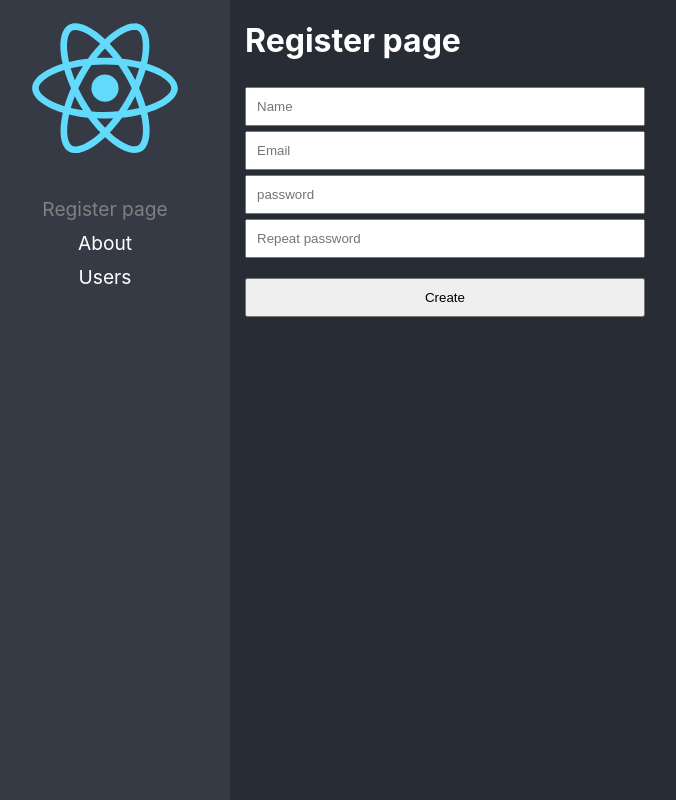
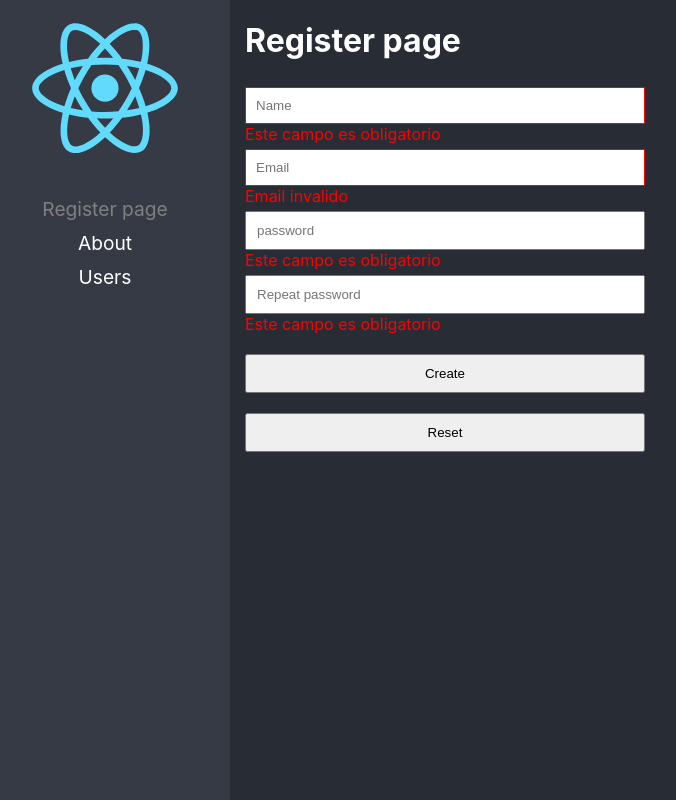
Before and after one commit to mario8a/react-pro, a React (Create React App) app: page /register in a window 1280 px wide. Shown: the whole page, without its empty margins (20-696 px from the left). Built offline with nearby package versions, Linux system fonts and the light colour scheme.

Commit message:
classic validations

```diff
--- a/src/03-forms/hooks/useFom.ts
+++ b/src/03-forms/hooks/useFom.ts
@@ -14,11 +14,22 @@
     }));
   }
 
+  const resetForm = () => {
+    setFormData({...initState});
+  }
+
+  const isValidEmail = ( email: string ) => {
+    const re = /^(([^<>()[\]\\.,;:\s@"]+(\.[^<>()[\]\\.,;:\s@"]+)*)|(".+"))@((\[[0-9]{1,3}\.[0-9]{1,3}\.[0-9]{1,3}\.[0-9]{1,3}\])|(([a-zA-Z\-0-9]+\.)+[a-zA-Z]{2,}))$/;
+    return re.test(email);
+}
+
   return {
     ...formData,
     //Props
     formData,
     //Methods
-    onChange
+    isValidEmail,
+    onChange,
+    resetForm
   }
 }
--- a/src/03-forms/pages/RegisterPage.tsx
+++ b/src/03-forms/pages/RegisterPage.tsx
@@ -6,14 +6,15 @@
 export const RegisterPage = () => {
 
   const {
-    onChange, formData,
+    onChange, formData, resetForm, isValidEmail,
     name, email, password1, password2
   } = useForm({
-    name: '',
-    email: '',
-    password1: '',
-    password2: '',
-  });
+      name: '',
+      email: '',
+      password1: '',
+      password2: '',
+    }
+  );
 
   const onSubmit = (event: FormEvent<HTMLFormElement>) => {
     event.preventDefault();
@@ -31,14 +32,19 @@
           value={name}
           name='name'
           onChange={onChange}
+          className={`${ name.trim().length <= 0 && 'has-error'}`}
         />
+        { name.trim().length <= 0 && <span>Este campo es obligatorio</span> }
         <input
           type="email"
           placeholder="Email"
           value={email}
           name='email'
           onChange={onChange}
+          className={`${!isValidEmail(email) && 'has-error'}`}
         />
+        { !isValidEmail(email) && <span>Email invalido</span> }
+
         <input
           type="password"
           placeholder="password"
@@ -46,6 +52,9 @@
           name='password1'
           onChange={onChange}
         />
+        { password1.trim().length <= 0 && <span>Este campo es obligatorio</span> }
+        { password1.trim().length < 6 && password1.trim().length > 0 && <span>La contraseña debe tener 6 caracteres</span> }
+
         <input
           type="password"
           placeholder="Repeat password"
@@ -53,7 +62,11 @@
           name='password2'
           onChange={onChange}
         />
+        { password2.trim().length <= 0 && <span>Este campo es obligatorio</span> }
+        { password2.trim().length > 0 && password1 !== password2 && <span>Las contraseñas deben ser iguales</span> }
+
         <button type="submit">Create</button>
+        <button type='button' onClick={resetForm}>Reset</button>
       </form>
     </div>
   )
```
